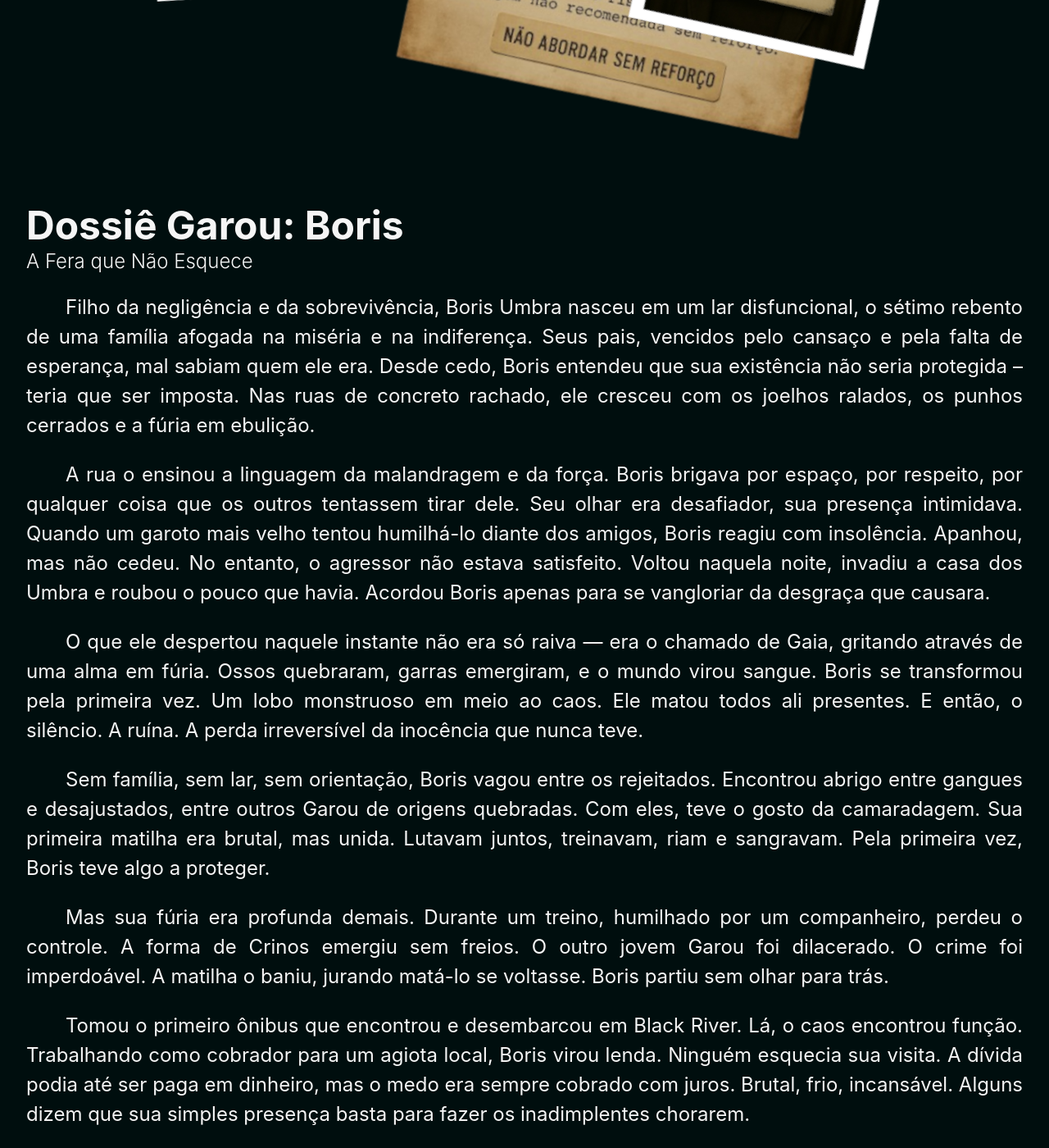
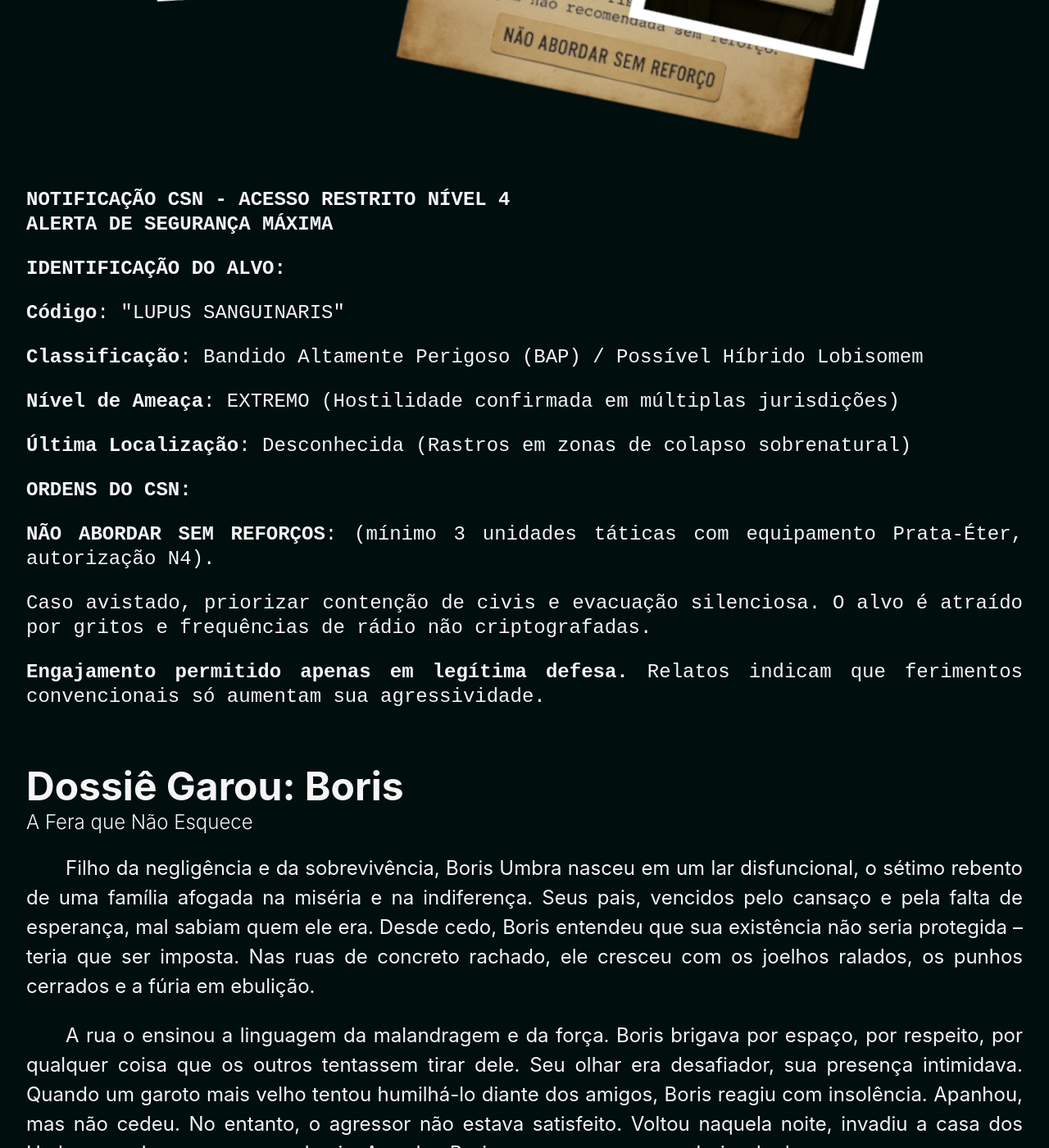
Before and after one commit to johnywalves/sangue-terra-quente, a Jekyll site: the page built from boris.markdown, in a window 1280 px wide and 1400 px high, scrolled down 971 px. Shown: the whole window at 82% size. Built offline with Jekyll 4.4.1, drawn with Linux system fonts in a browser that asks for light colours; some of the changed text lies outside the part shown.

Commit message:
:sparkles: complete profile Boris and Raoul

```diff
--- a/_layouts/wolf.html
+++ b/_layouts/wolf.html
@@ -73,7 +73,73 @@
   <main>
     <img src="{{ site.baseurl }}/images/{{ page.thumbnail }}" alt="" />
 
-    {%if page.gestapo %}
+    {%if page.danger %}
+    <p>
+      <strong><code></code></strong>
+    </p>
+
+    <p>
+      <strong
+        ><code
+          >NOTIFICAÇÃO CSN - ACESSO RESTRITO NÍVEL 4<br />
+          ALERTA DE SEGURANÇA MÁXIMA</code
+        ></strong
+      >
+    </p>
+
+    <p>
+      <strong><code>IDENTIFICAÇÃO DO ALVO:</code></strong>
+    </p>
+
+    <p>
+      <code><strong>Código</strong>: "LUPUS SANGUINARIS"</code>
+    </p>
+    <p>
+      <code>
+        <strong>Classificação</strong>: Bandido Altamente Perigoso (BAP) /
+        Possível Híbrido Lobisomem
+      </code>
+    </p>
+    <p>
+      <code>
+        <strong>Nível de Ameaça</strong>: EXTREMO (Hostilidade confirmada em
+        múltiplas jurisdições)
+      </code>
+    </p>
+    <p>
+      <code>
+        <strong>Última Localização</strong>: Desconhecida (Rastros em zonas de
+        colapso sobrenatural)
+      </code>
+    </p>
+
+    <p>
+      <strong><code>ORDENS DO CSN:</code></strong>
+    </p>
+
+    <p>
+      <code>
+        <strong>NÃO ABORDAR SEM REFORÇOS</strong>: (mínimo 3 unidades táticas
+        com equipamento Prata-Éter, autorização N4).
+      </code>
+    </p>
+
+    <p>
+      <code>
+        Caso avistado, priorizar contenção de civis e evacuação silenciosa. O
+        alvo é atraído por gritos e frequências de rádio não criptografadas.
+      </code>
+    </p>
+
+    <p>
+      <code>
+        <strong>Engajamento permitido apenas em legítima defesa.</strong>
+        Relatos indicam que ferimentos convencionais só aumentam sua
+        agressividade.
+      </code>
+    </p>
+
+    {% endif %} {%if page.gestapo %}
     <p>
       <strong>
         <code>Geheime Reichssache</code>
--- a/boris.markdown
+++ b/boris.markdown
@@ -16,7 +17,7 @@ Sem família, sem lar, sem orientação, Boris vagou entre os rejeitados. Encont
 
 Mas sua fúria era profunda demais. Durante um treino, humilhado por um companheiro, perdeu o controle. A forma de Crinos emergiu sem freios. O outro jovem Garou foi dilacerado. O crime foi imperdoável. A matilha o baniu, jurando matá-lo se voltasse. Boris partiu sem olhar para trás.
 
-Tomou o primeiro ônibus que encontrou e desembarcou em Black River. Lá, o caos encontrou função. Trabalhando como cobrador para um agiota local, Boris virou lenda. Ninguém esquecia sua visita. A dívida podia até ser paga em dinheiro, mas o medo era sempre cobrado com juros. Brutal, frio, incansável. Alguns dizem que sua simples presença basta para fazer os inadimplentes chorarem.
+Tomou o primeiro ônibus que encontrou e desembarcou em Rio Preto. Lá, o caos encontrou função. Trabalhando como cobrador para um agiota local, Boris virou lenda. Ninguém esquecia sua visita. A dívida podia até ser paga em dinheiro, mas o medo era sempre cobrado com juros. Brutal, frio, incansável. Alguns dizem que sua simples presença basta para fazer os inadimplentes chorarem.
 
 Mas Boris carrega mais do que brutalidade. Ele é Ahroun, um dos guerreiros sagrados de Gaia. Sua Fúria não é só destruição — é a arma viva contra a corrupção da Wyrm, a entidade da decadência, da loucura e da perversão. Ainda que renegado, Boris é uma peça na guerra espiritual que molda o destino da Terra.
 
--- a/raoul.markdown
+++ b/raoul.markdown
@@ -2,7 +2,7 @@
 layout: wolf
 title: Raoul
 subtitle: O Sangue de Jeger - Uma Lenda Garou
-thumbnail: dossie_gestapo_background.png
+thumbnail: dossie_raoul.png
 background: dossie_gestapo_background.png
 gestapo: true
 ---
```
Also changed, not shown: other parts of boris.markdown (+1 -0 lines), images/dossie_gestapo.jpg (added), images/dossie_gestapo_background.png, images/dossie_raoul.png (added), 1 other file.
